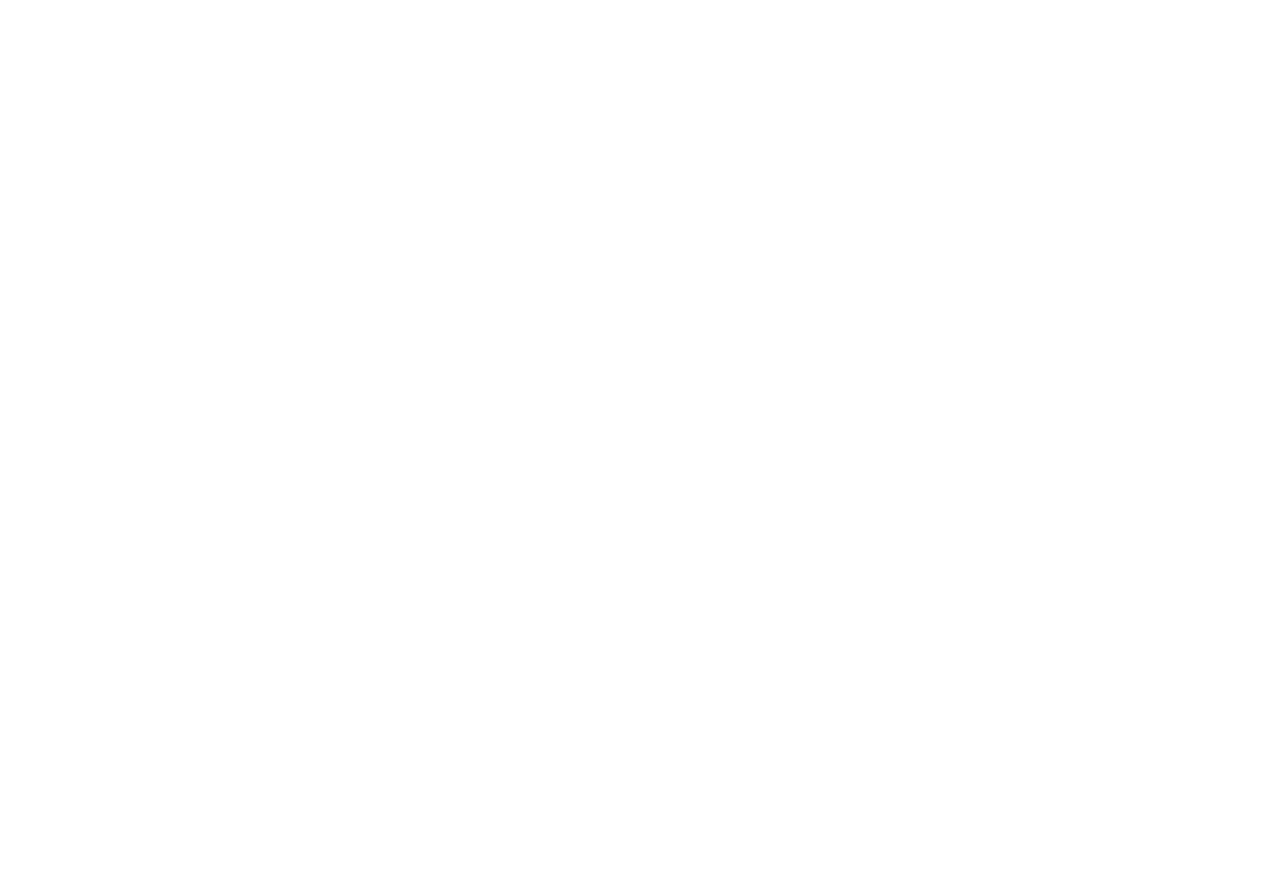
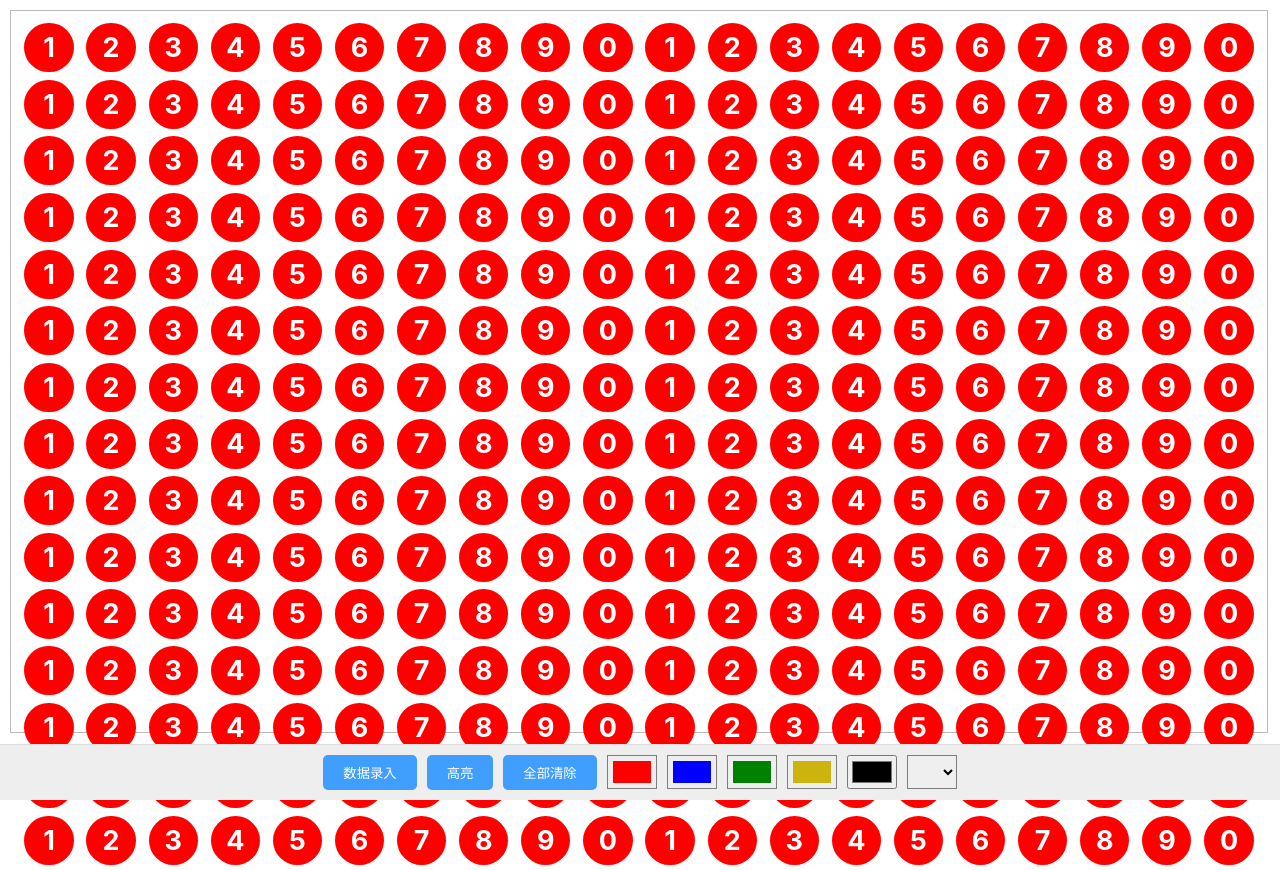
Before and after one commit to zonn812/lineGame, a plain HTML site: page index.html in a window 1280 px wide. Shown: the top 870 px of the page. Before the commit the page ends 800 px from the top, so only its background shows below. Drawn offline with Linux system fonts and the light colour scheme.

Commit message:
Add files via upload

```diff
--- a/index.html
+++ b/index.html
@@ -6,8 +6,8 @@
     <!-- <meta name="viewport" content="width=device-width, initial-scale=1.0"> -->
     <meta content="width=device-width,initial-scale=1,maximum-scale=1,user-scalable=0,viewport-fit=cover" name="viewport"/>
     <title>Vite App</title>
-    <script type="module" crossorigin src="./assets/index-bc128057.js"></script>
-    <link rel="stylesheet" href="./assets/index-7a3052a4.css">
+    <script type="module" crossorigin src="./assets/index-8c33dbd3.js"></script>
+    <link rel="stylesheet" href="./assets/index-e601850e.css">
   </head>
   <body>
     <div id="app"></div>
```
